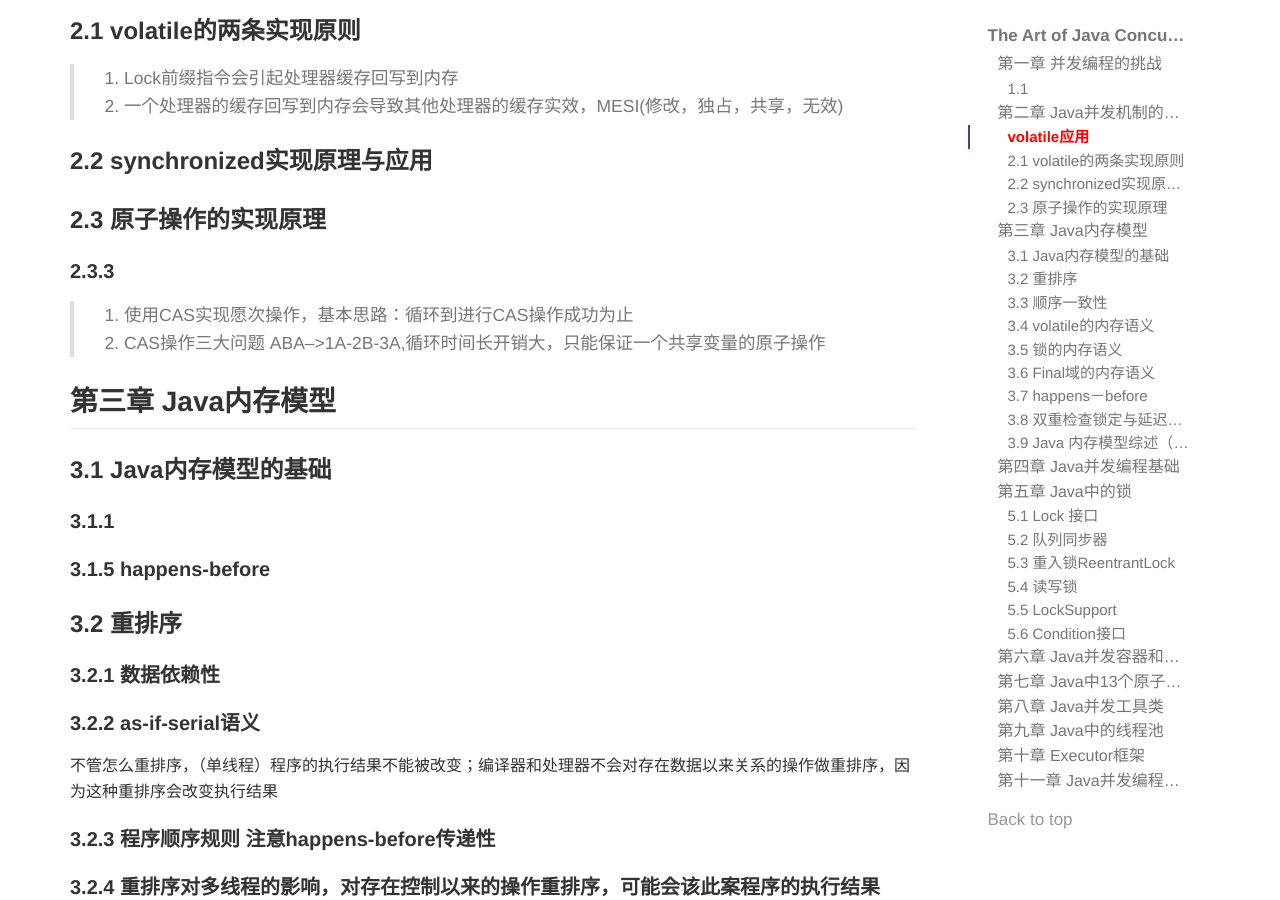
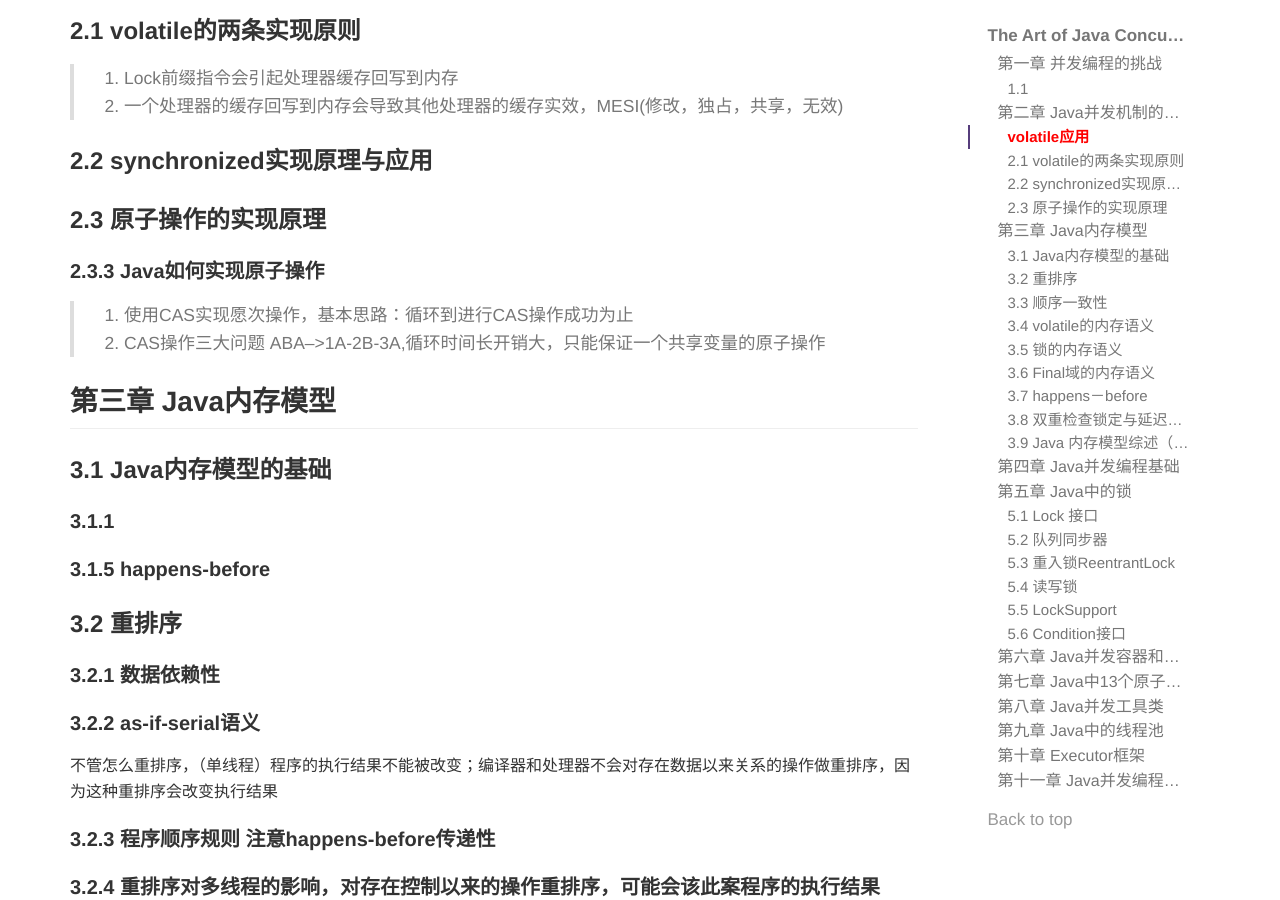
Before and after one commit to luyee/2pc.github.io, a Jekyll site: the page built from _posts/booknotes/2015-06-06-the Art of Java Concurrency Programming.md, in a window 1280 px wide and 900 px high, scrolled down 674 px. Built offline with Jekyll 4.4.1, drawn with Linux system fonts in a browser that asks for light colours; comment, search, counter and statistics services are not loaded.

Commit message:
Update 2015-06-06-the Art of Java Concurrency Programming.md

```diff
--- a/_posts/booknotes/2015-06-06-the Art of Java Concurrency Programming.md
+++ b/_posts/booknotes/2015-06-06-the Art of Java Concurrency Programming.md
@@ -30,7 +30,8 @@ vmstat 命令显示CS(Content Switch),表示上下文切换次数
 ### 2.2 synchronized实现原理与应用
 
 ### 2.3 原子操作的实现原理
-#### 2.3.3
+
+#### 2.3.3 Java如何实现原子操作
 >
 1. 使用CAS实现愿次操作，基本思路：循环到进行CAS操作成功为止
 2. CAS操作三大问题 ABA-->1A-2B-3A,循环时间长开销大，只能保证一个共享变量的原子操作
```
